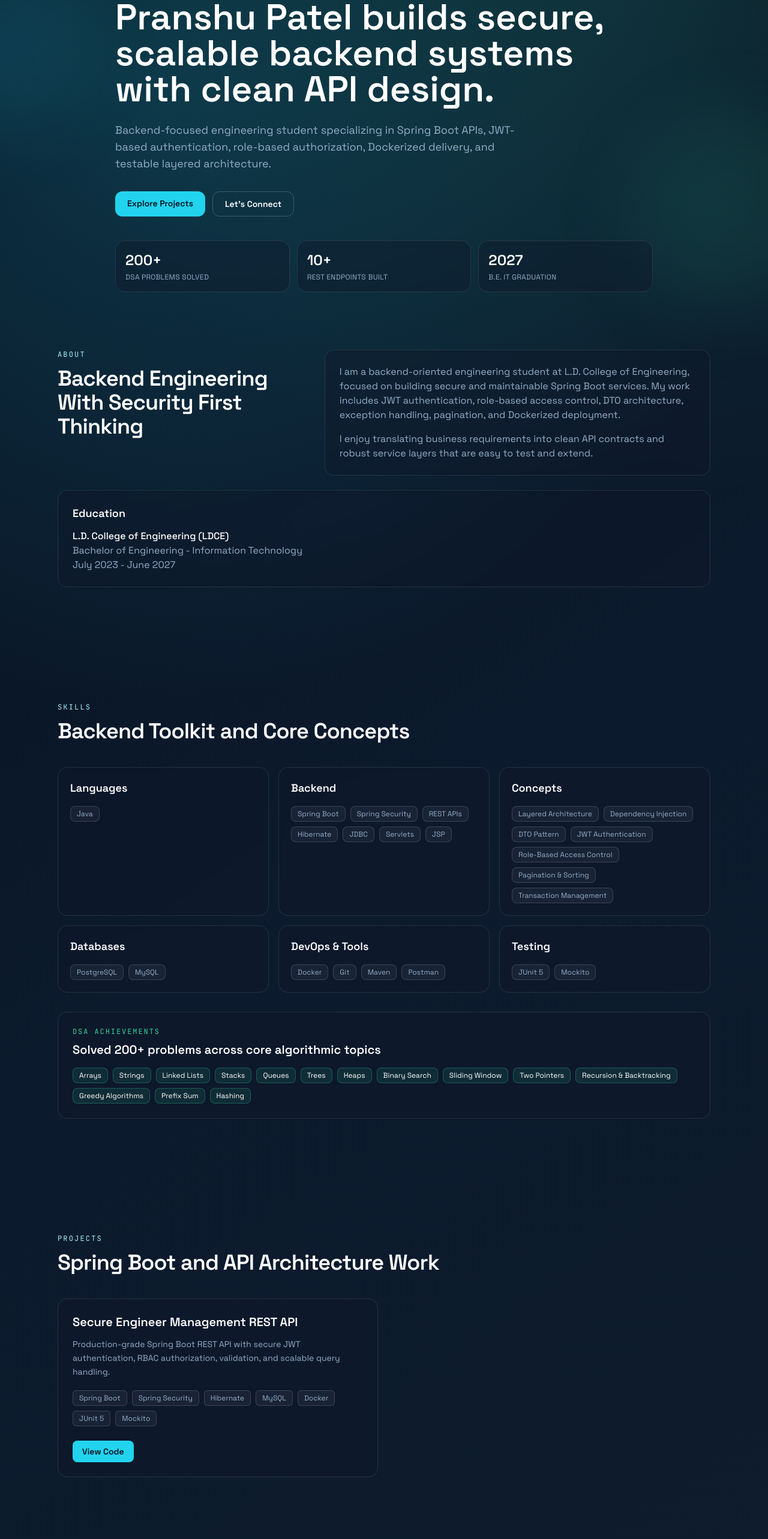
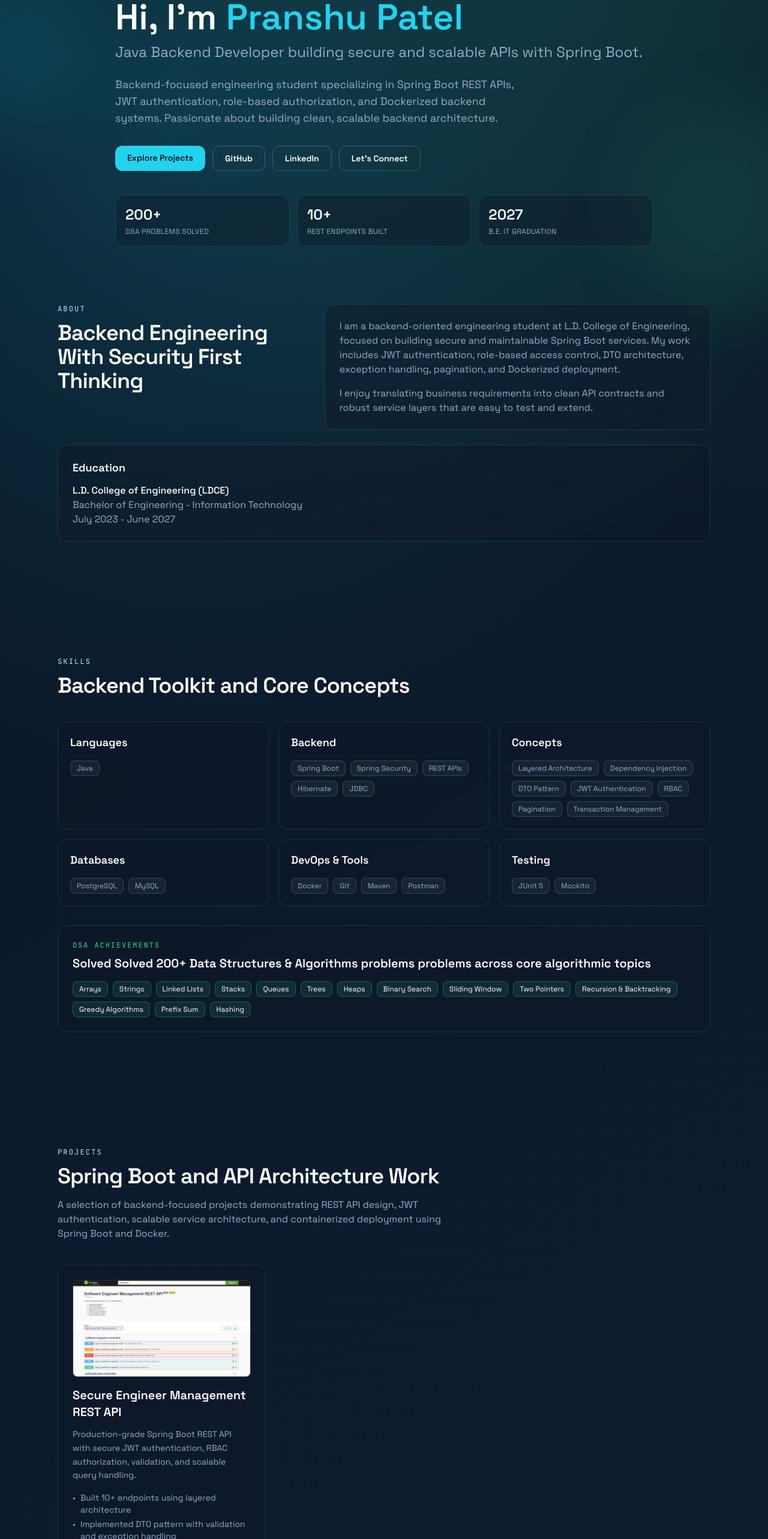
Before and after one commit to pranshu-2853/portfolio-website, a Next.js app: page / in a window 1280 px wide. Shown: the part 220-2786 px from the top of the page at 60% size. Built offline with nearby package versions, Linux system fonts and the light colour scheme.

Commit message:
feat: improve hero section and projects UI with highlights and images

```diff
--- a/components/Hero.tsx
+++ b/components/Hero.tsx
@@ -29,17 +29,25 @@ export default function Hero() {
           transition={{ duration: 0.5 }}
           className="text-balance text-4xl font-semibold leading-tight text-white sm:text-5xl lg:text-6xl"
         >
-          Pranshu Patel builds secure, scalable backend systems with clean API design.
+          Hi, I'm <span className="text-accent">Pranshu Patel</span>
         </motion.h1>
+
+        <motion.h2
+          variants={fadeUp}
+          transition={{ duration: 0.5 }}
+          className="mt-3 text-xl text-mist sm:text-2xl"
+        >
+          Java Backend Developer building secure and scalable APIs with Spring Boot.
+        </motion.h2>
 
         <motion.p
           variants={fadeUp}
           transition={{ duration: 0.5 }}
           className="mt-6 max-w-2xl text-base leading-relaxed text-mist sm:text-lg"
         >
-          Backend-focused engineering student specializing in Spring Boot APIs, JWT-based
-          authentication, role-based authorization, Dockerized delivery, and testable layered
-          architecture.
+          Backend-focused engineering student specializing in Spring Boot REST APIs,
+          JWT authentication, role-based authorization, and Dockerized backend systems.
+          Passionate about building clean, scalable backend architecture.
         </motion.p>
 
         <motion.div
@@ -53,11 +61,30 @@ export default function Hero() {
           >
             Explore Projects
           </a>
+
+          <a
+            href="https://github.com/pranshu-2853"
+            target="_blank"
+            rel="noopener noreferrer"
+            className="rounded-xl border border-white/20 px-5 py-2.5 text-sm font-semibold text-white transition hover:border-accent/80 hover:text-accentSoft"
+          >
+            GitHub
+          </a>
+
+          <a
+            href="https://www.linkedin.com/in/pranshu-patel-gec-ldce-it-dte"
+            target="_blank"
+            rel="noopener noreferrer"
+            className="rounded-xl border border-white/20 px-5 py-2.5 text-sm font-semibold text-white transition hover:border-accent/80 hover:text-accentSoft"
+          >
+            LinkedIn
+          </a>
+
           <a
             href="#contact"
             className="rounded-xl border border-white/20 px-5 py-2.5 text-sm font-semibold text-white transition hover:border-accent/80 hover:text-accentSoft"
           >
-            Let&apos;s Connect
+            Let's Connect
           </a>
         </motion.div>
 
@@ -68,15 +95,23 @@ export default function Hero() {
         >
           <div className="surface-card px-4 py-4">
             <p className="text-2xl font-semibold text-white">200+</p>
-            <p className="mt-1 text-xs uppercase tracking-wide text-mist">DSA Problems Solved</p>
+            <p className="mt-1 text-xs uppercase tracking-wide text-mist">
+              DSA Problems Solved
+            </p>
           </div>
+
           <div className="surface-card px-4 py-4">
             <p className="text-2xl font-semibold text-white">10+</p>
-            <p className="mt-1 text-xs uppercase tracking-wide text-mist">REST Endpoints Built</p>
+            <p className="mt-1 text-xs uppercase tracking-wide text-mist">
+              REST Endpoints Built
+            </p>
           </div>
+
           <div className="surface-card px-4 py-4">
             <p className="text-2xl font-semibold text-white">2027</p>
-            <p className="mt-1 text-xs uppercase tracking-wide text-mist">B.E. IT Graduation</p>
+            <p className="mt-1 text-xs uppercase tracking-wide text-mist">
+              B.E. IT Graduation
+            </p>
           </div>
         </motion.div>
       </motion.div>
--- a/components/ProjectCard.tsx
+++ b/components/ProjectCard.tsx
@@ -14,9 +14,33 @@ export default function ProjectCard({ project }: ProjectCardProps) {
       transition={{ type: "spring", stiffness: 260, damping: 22 }}
       className="surface-card flex h-full flex-col p-6"
     >
+      {project.image && (
+        <div className="mb-4 overflow-hidden rounded-lg border border-white/10">
+          <img
+            src={project.image}
+            alt={project.title}
+            className="h-40 w-full object-cover"
+          />
+        </div>
+      )}
       <h3 className="text-xl font-semibold text-white">{project.title}</h3>
-      <p className="mt-3 text-sm leading-relaxed text-mist">{project.description}</p>
+      <p className="mt-3 text-sm leading-relaxed text-mist">
+        {project.description}
+      </p>
 
+      {/* Highlights */}
+      {project.highlights && (
+        <ul className="mt-4 space-y-1 text-sm text-mist">
+          {project.highlights.map((point) => (
+            <li key={point} className="flex gap-2">
+              <span className="text-accent">•</span>
+              <span>{point}</span>
+            </li>
+          ))}
+        </ul>
+      )}
+
+      {/* Tech stack */}
       <div className="mt-5 flex flex-wrap gap-2">
         {project.tech.map((item) => (
           <span
@@ -28,6 +52,7 @@ export default function ProjectCard({ project }: ProjectCardProps) {
         ))}
       </div>
 
+      {/* GitHub button */}
       <div className="mt-6 flex items-center gap-3">
         <a
           href={project.github}
--- a/components/Projects.tsx
+++ b/components/Projects.tsx
@@ -13,10 +13,21 @@ export default function Projects() {
         viewport={{ once: true, amount: 0.2 }}
         transition={{ duration: 0.45 }}
       >
-        <p className="font-mono text-xs uppercase tracking-[0.18em] text-accentSoft">Projects</p>
-        <h2 className="section-title mt-3">Spring Boot and API Architecture Work</h2>
+        <p className="font-mono text-xs uppercase tracking-[0.18em] text-accentSoft">
+          Projects
+        </p>
 
-        <div className="mt-10 grid gap-5 md:grid-cols-2">
+        <h2 className="section-title mt-3">
+          Spring Boot and API Architecture Work
+        </h2>
+
+        <p className="mt-4 max-w-2xl text-mist text-sm sm:text-base">
+          A selection of backend-focused projects demonstrating REST API design,
+          JWT authentication, scalable service architecture, and containerized
+          deployment using Spring Boot and Docker.
+        </p>
+
+        <div className="mt-10 grid gap-6 md:grid-cols-2 lg:grid-cols-3">
           {projects.map((project) => (
             <ProjectCard key={project.title} project={project} />
           ))}
--- a/data/projects.ts
+++ b/data/projects.ts
@@ -6,6 +6,7 @@ export const projects: Project[] = [
     description:
       "Production-grade Spring Boot REST API with secure JWT authentication, RBAC authorization, validation, and scalable query handling.",
     tech: [
+      "Java",
       "Spring Boot",
       "Spring Security",
       "Hibernate",
@@ -14,7 +15,8 @@ export const projects: Project[] = [
       "JUnit 5",
       "Mockito"
     ],
-    github: "https://github.com/pranshu-2853",
+    github: "https://github.com/pranshu-2853/secure-engineer-management-api",
+    image: "/images/secure-engineer-api-swagger.jpg",
     highlights: [
       "Built 10+ endpoints using layered architecture",
       "Implemented DTO pattern with validation and exception handling",
--- a/data/skills.ts
+++ b/data/skills.ts
@@ -12,9 +12,7 @@ export const skillCategories: SkillCategory[] = [
       "Spring Security",
       "REST APIs",
       "Hibernate",
-      "JDBC",
-      "Servlets",
-      "JSP"
+      "JDBC"
     ]
   },
   {
@@ -24,8 +22,8 @@ export const skillCategories: SkillCategory[] = [
       "Dependency Injection",
       "DTO Pattern",
       "JWT Authentication",
-      "Role-Based Access Control",
-      "Pagination & Sorting",
+      "RBAC",
+      "Pagination",
       "Transaction Management"
     ]
   },
@@ -44,7 +42,7 @@ export const skillCategories: SkillCategory[] = [
 ];
 
 export const dsaAchievement: DsaAchievement = {
-  solvedCount: "200+",
+  solvedCount: "Solved 200+ Data Structures & Algorithms problems",
   topics: [
     "Arrays",
     "Strings",
--- a/types/project.ts
+++ b/types/project.ts
@@ -3,6 +3,7 @@ export interface Project {
   description: string;
   tech: string[];
   github: string;
+  image?: string;
   live?: string;
   highlights?: string[];
 }
```
Also changed, not shown: public/images/secure-engineer-api-swagger.jpg (added).
